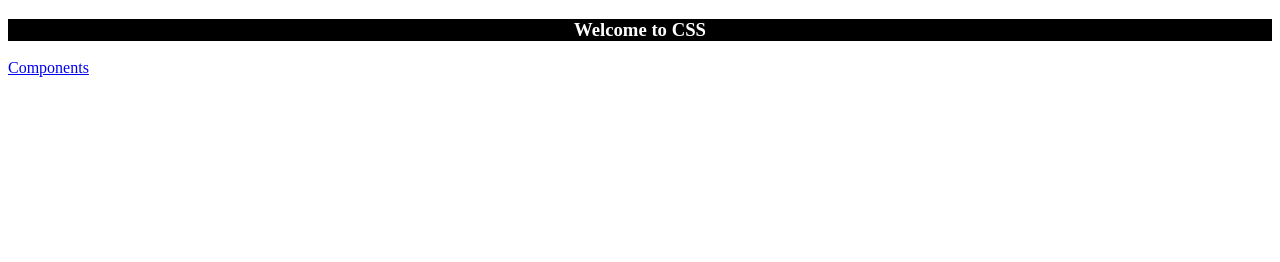
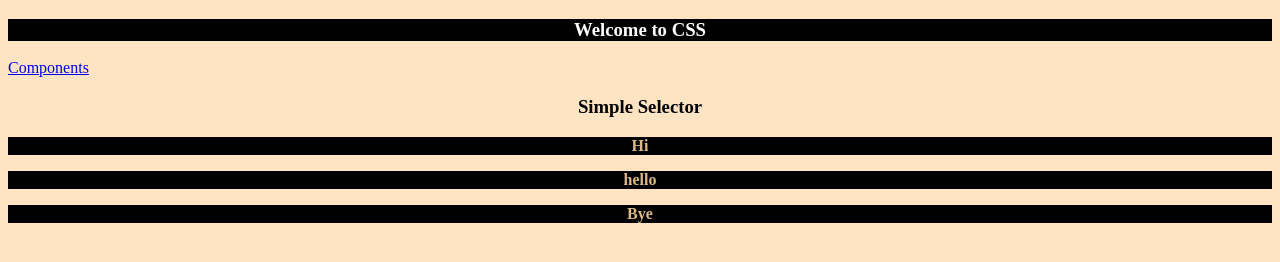
Before and after one commit to PratikShelar23/web-tech, a plain HTML site: page newindex.html in a window 1280 px wide. Drawn offline with Linux system fonts and the light colour scheme.

Commit message:
first commit

```diff
--- a/newindex.html
+++ b/newindex.html
@@ -17,5 +17,9 @@
         }
     </style>
     <a href="./components/main.html">Components</a>
+    <h3 style="color: black;">Simple Selector</h3>
+    <p id="p1">Hi</p>
+    <p class="pc1">hello</p>
+    <p class="pc1">Bye</p>
 </body>
 </html>
--- a/newstyle.css
+++ b/newstyle.css
@@ -1,3 +1,27 @@
 h3{
     text-align: center;
 }
+
+p{
+    color:burlywood;
+}
+
+#p1{
+    background-color: black;
+}
+
+.pc1{
+    background-color: black;
+}
+
+p{
+    text-align: center;
+}
+
+#p1, .pc1{
+    font-weight: 600;
+}
+
+*{
+    background-color:bisque;
+}
```
Also changed, not shown: components/main.html (+1 -0 lines).
